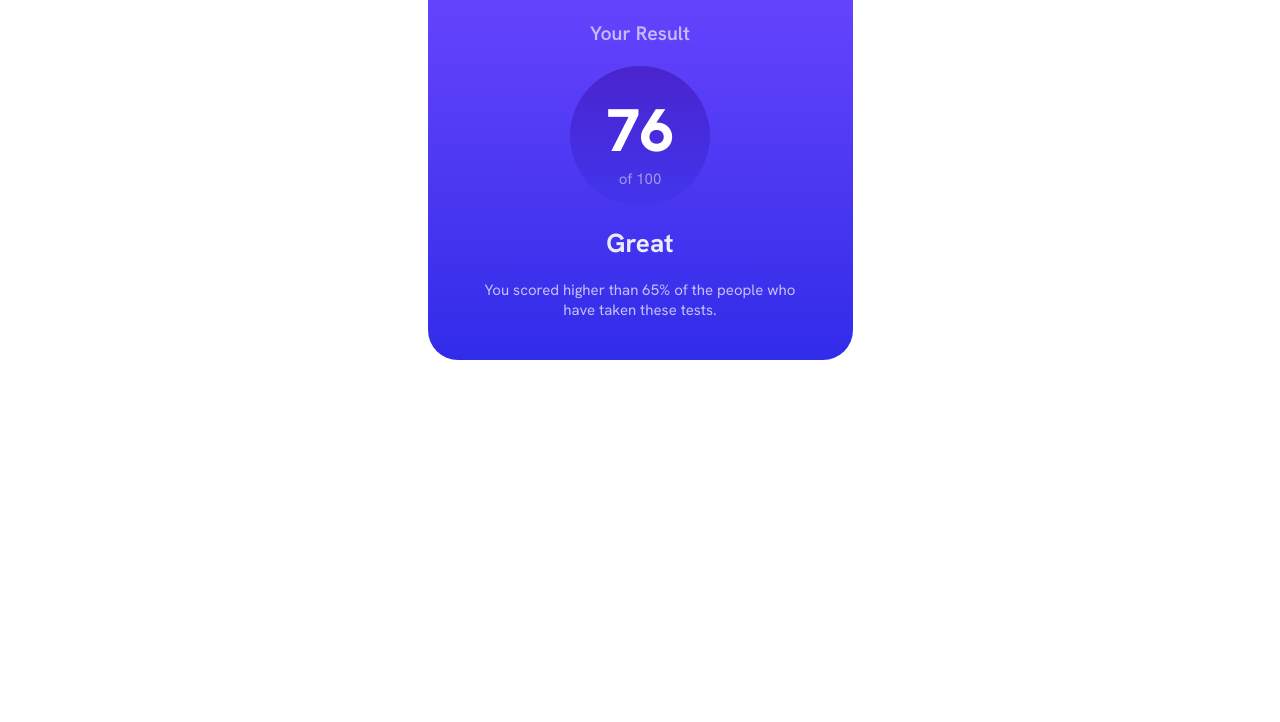
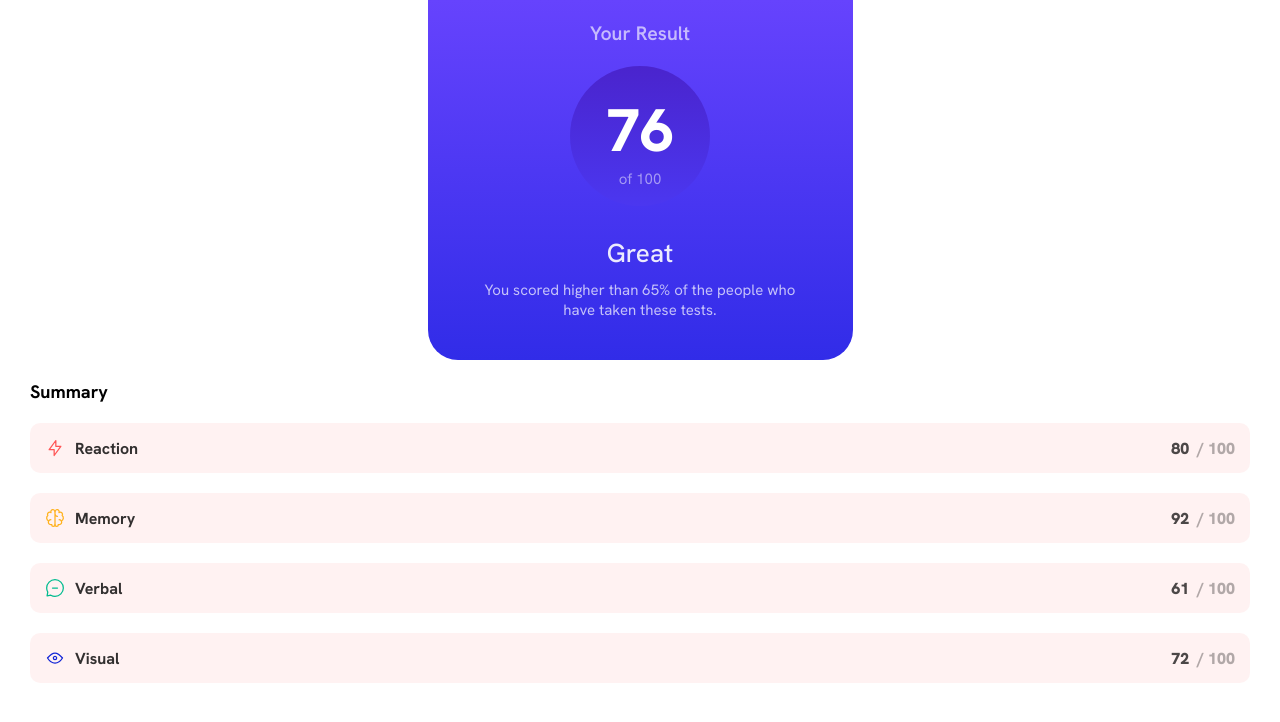
Before and after one commit to Hugo-Farias/results-summary-component, a React (Vite) app: page / in a window 1280 px wide. Shown: the top 722 px of the page. Built offline with nearby package versions, Linux system fonts and the light colour scheme.

Commit message:
completed

```diff
--- a/src/component/Card.tsx
+++ b/src/component/Card.tsx
@@ -1,9 +1,11 @@
 import Result from "./Result";
+import Summary from "./Summary";
 
 const Card = function () {
   return (
     <div>
       <Result />
+      <Summary />
     </div>
   );
 };
--- a/src/component/Result.module.css
+++ b/src/component/Result.module.css
@@ -1,5 +1,6 @@
 .main {
   gap: 2rem;
+  align-items: center;
   font-size: 1.3rem;
   text-align: center;
   color: white;
@@ -21,7 +22,7 @@
   width: 14rem;
   height: 14rem;
   clip-path: circle();
-  background: linear-gradient(to bottom, #4a24cd, #4235ed);
+  background: linear-gradient(to bottom, #4a24cd, #4b37f0);
 }
 
 .userScore {
@@ -34,11 +35,9 @@
   opacity: 0.5;
 }
 
-.result {
-  gap: 2rem;
-}
-
 .result > h1 {
+  margin: 1rem;
+  font-weight: 500;
   opacity: 0.9;
 }
 
--- a/src/component/Result.tsx
+++ b/src/component/Result.tsx
@@ -10,7 +10,7 @@ const Result = function () {
         <span className={cls.totalScore}>of 100</span>
       </div>
 
-      <div className={`${cls.result} flex-column`}>
+      <div className={cls.result}>
         <h1>Great</h1>
         <p>
           You scored higher than 65% of the people who have taken these tests.
--- /dev/null
+++ b/src/component/Summary.module.css
@@ -0,0 +1,12 @@
+.main {
+  padding: 2rem 3rem;
+}
+
+.title {
+  font-size: 1.8rem;
+  margin-bottom: 2rem;
+}
+
+.main > ul {
+  list-style: none;
+}
--- /dev/null
+++ b/src/component/Summary.tsx
@@ -0,0 +1,27 @@
+import React from "react";
+import json from "../data/data.json";
+import cls from "./Summary.module.css";
+import SummaryList from "./SummaryList";
+
+const Summary = function () {
+  const summaryContent = json.map((v) => {
+    return (
+      <SummaryList
+        key={v.category}
+        category={v.category}
+        score={v.score}
+        icon={v.icon}
+        color={v.color}
+      />
+    );
+  });
+
+  return (
+    <div className={cls.main}>
+      <h1 className={cls.title}>Summary</h1>
+      {summaryContent}
+    </div>
+  );
+};
+
+export default Summary;
--- /dev/null
+++ b/src/component/SummaryList.module.css
@@ -0,0 +1,29 @@
+.list {
+  display: flex;
+  align-items: center;
+  margin: 2rem 0;
+  padding: 0 1.5rem;
+  height: 5rem;
+  border-radius: 1rem;
+  background-color: rgba(255, 0, 0, 0.05);
+}
+
+.list > img {
+  margin-right: 1rem;
+}
+
+.list > h1 {
+  font-size: 1.6rem;
+  opacity: 0.8;
+}
+
+.list > span {
+  font-size: 1.6rem;
+  font-weight: 900;
+  opacity: 0.3;
+}
+
+.list > .rating {
+  opacity: 0.7;
+  margin: 0 0.8rem 0 auto;
+}
--- /dev/null
+++ b/src/component/SummaryList.tsx
@@ -0,0 +1,38 @@
+import React from "react";
+import cls from "./SummaryList.module.css";
+
+const colors = {
+  white: "255,255,255",
+  black: "0,0,0",
+  red: "255,0,0",
+  green: "0,128,0",
+  blue: "0,0,255",
+  yellow: "255,255,0",
+  magenta: "255,0,255",
+  cyan: "0,255,255",
+  gray: "128,128,128",
+};
+
+interface props {
+  category: string;
+  score: number;
+  icon: string;
+  color: string;
+}
+
+const SummaryList: React.FC<props> = function (props) {
+  const color = colors[props.color];
+
+  return (
+    <ul>
+      <li className={cls.list}>
+        <img src={`/src/assets/images/${props.icon}`} alt="icon" />{" "}
+        <h1 style={{ color: "" }}>{props.category}</h1>{" "}
+        <span className={cls.rating}>{props.score}</span>
+        <span>/ 100</span>
+      </li>
+    </ul>
+  );
+};
+
+export default SummaryList;
--- a/src/data/data.json
+++ b/src/data/data.json
@@ -2,21 +2,25 @@
   {
     "category": "Reaction",
     "score": 80,
-    "icon": "./assets/images/icon-reaction.svg"
+    "icon": "icon-reaction.svg",
+    "color": "red"
   },
   {
     "category": "Memory",
     "score": 92,
-    "icon": "./assets/images/icon-memory.svg"
+    "icon": "icon-memory.svg",
+    "color": "yellow"
   },
   {
     "category": "Verbal",
     "score": 61,
-    "icon": "./assets/images/icon-verbal.svg"
+    "icon": "icon-verbal.svg",
+    "color": "green"
   },
   {
     "category": "Visual",
     "score": 72,
-    "icon": "./assets/images/icon-visual.svg"
+    "icon": "icon-visual.svg",
+    "color": "blue"
   }
 ]
--- a/src/index.css
+++ b/src/index.css
@@ -15,8 +15,11 @@ html {
   font-size: 10px;
 }
 
+.flex {
+  display: flex;
+}
+
 .flex-column {
   display: flex;
   flex-direction: column;
-  align-items: center;
 }
```
